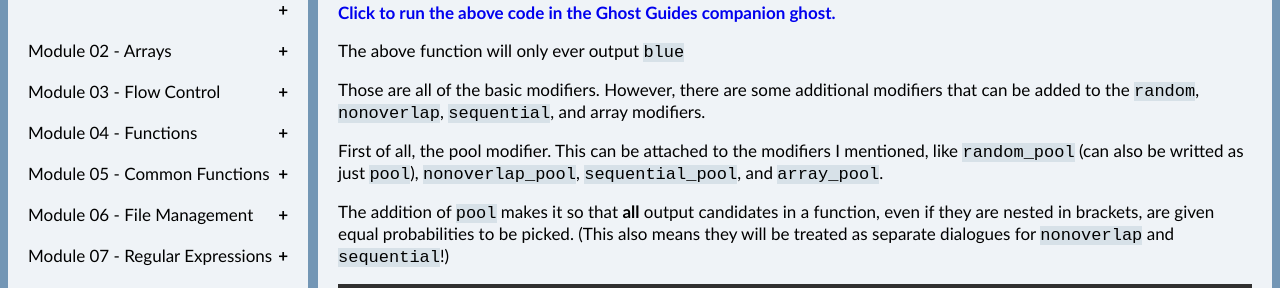
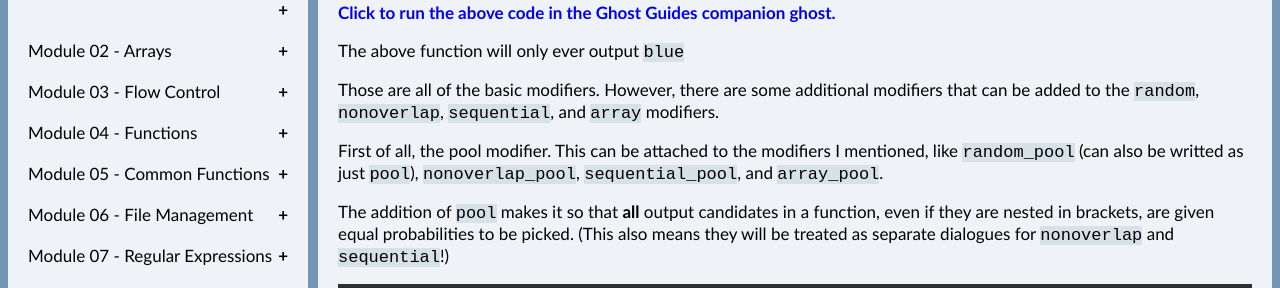
Before and after one commit to Zichqec/YAYA_Fundamentals, a Jekyll site: the page built from module_03_flow_control/08_brackets_and_modifiers.md, in a window 1280 px wide and 900 px high, scrolled down 4576 px. Shown: the part 159-447 px from the top of the window. Built offline with Jekyll 4.4.1, drawn with Linux system fonts in a browser that asks for light colours; our own code applies the rules of GitHub Pages for plain Markdown files.

```diff
--- a/module_03_flow_control/08_brackets_and_modifiers.md
+++ b/module_03_flow_control/08_brackets_and_modifiers.md
@@ -255,7 +255,7 @@ OnLastModifier : last
 The above function will only ever output `blue`
 
 
-Those are all of the basic modifiers. However, there are some additional modifiers that can be added to the `random`, `nonoverlap`, `sequential`, and array modifiers.
+Those are all of the basic modifiers. However, there are some additional modifiers that can be added to the `random`, `nonoverlap`, `sequential`, and `array` modifiers.
 
 First of all, the pool modifier. This can be attached to the modifiers I mentioned, like `random_pool` (can also be writted as just `pool`), `nonoverlap_pool`, `sequential_pool`, and `array_pool`.
 
```
